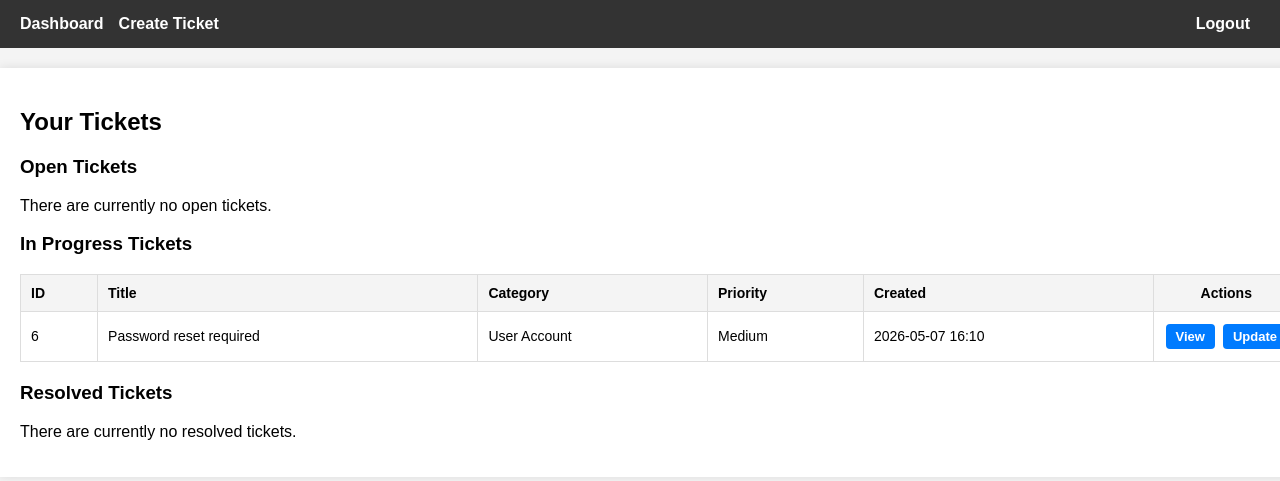
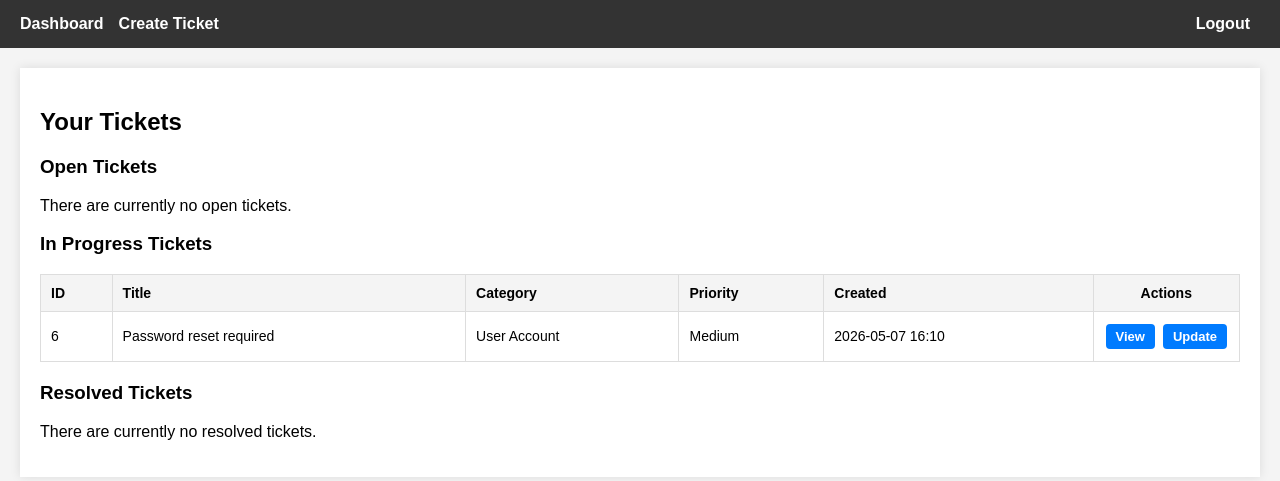
Before and after one commit to Sam-Bendelow/Ticket-Logging-System, a Flask app: page /dashboard in a window 1280 px wide. Shown: the top 481 px of the page. Run offline with Flask 3, Linux system fonts and the light colour scheme; a user stored in the database is signed in; some libraries are stand-ins or nearby versions.

Commit message:
Updated Style.css to reduce page size

```diff
--- a/service_desk_app/app/static/style.css
+++ b/service_desk_app/app/static/style.css
@@ -5,6 +5,7 @@ body {
     background-color:#f4f4f4;
     margin:0;
     padding:0;
+    overflow-x: hidden;
 }
 /* Container Styles */
 .container {
@@ -14,8 +15,6 @@ body {
     background-color:white;
     box-shadow:0 0 10px rgba(0,0,0,0.1);
     margin-top:20px;
-    width:100%;
-    max-width:1600px;
 }
 /* Navigation Menu Bar */
 .menu-bar {
```
